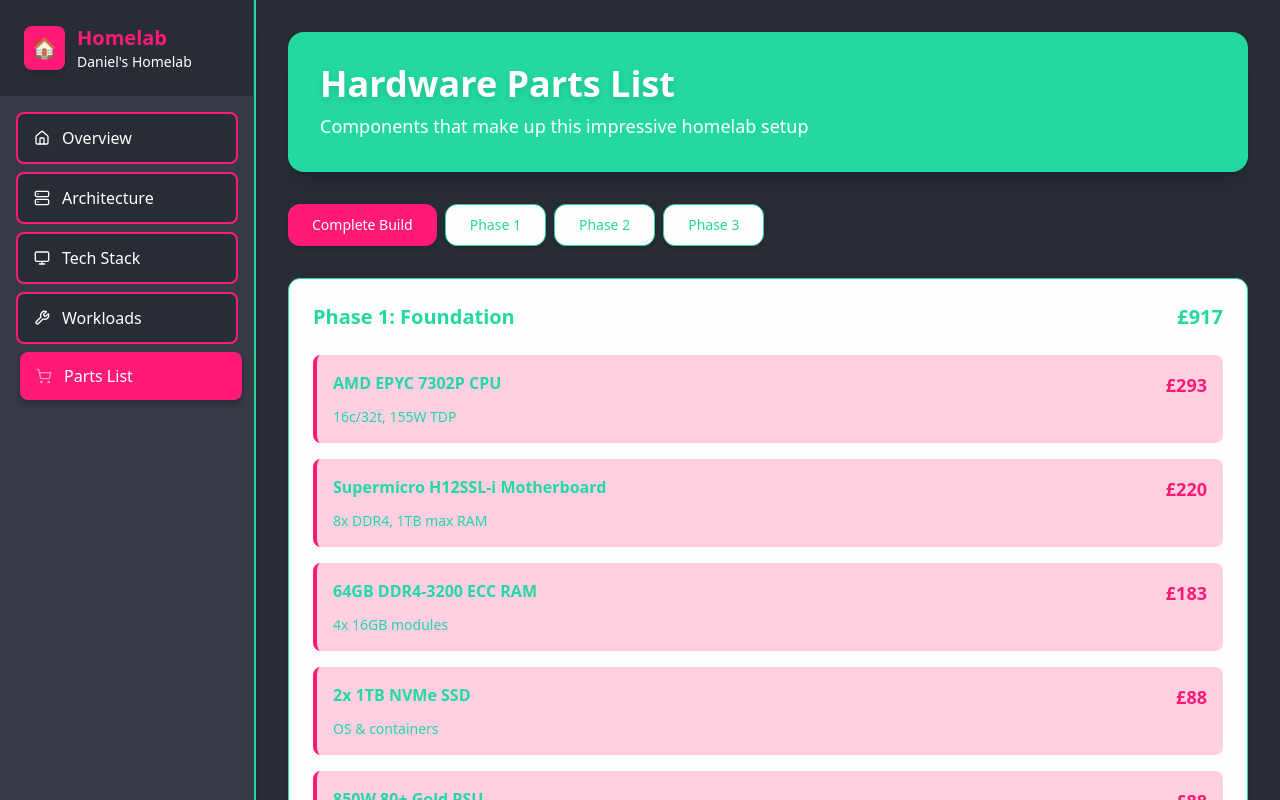
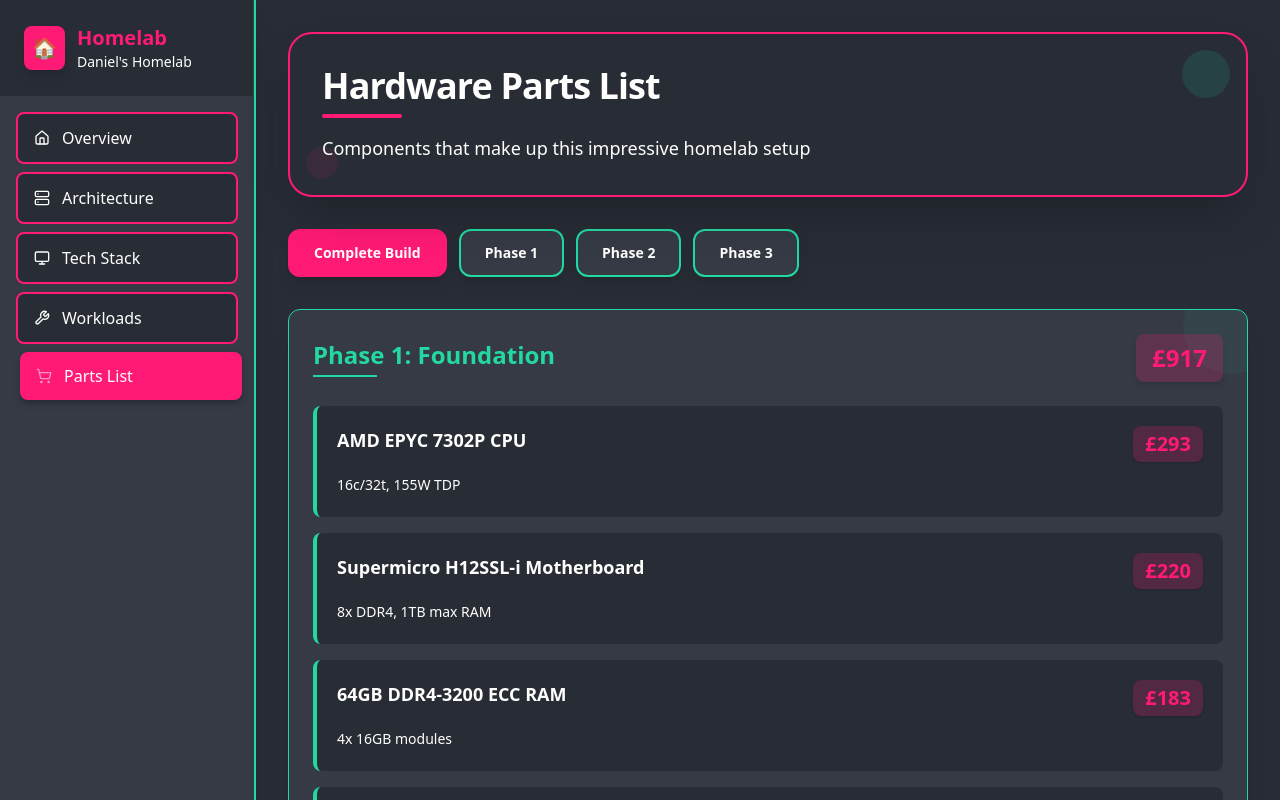
Before and after one commit to danielbooth-cloud/homelab, a SvelteKit app: page / in a window 1280 px wide. Both pictures are taken after a click on the button "Parts List". Shown: the top 800 px of the page. Built offline with nearby package versions, Linux system fonts and the light colour scheme.

Commit message:
feat(theming): update parts list page

```diff
--- a/src/routes/PartsSection.svelte
+++ b/src/routes/PartsSection.svelte
@@ -61,17 +61,22 @@
 </script>
 
 <div class="space-y-8">
-  <div class="bg-(--color-palette-emerald) text-(--color-palette-light) p-8 rounded-2xl shadow-xl relative overflow-hidden">
+  <div class="bg-[var(--color-palette-dark)] border-2 border-[var(--color-palette-pink)] text-[var(--color-palette-light)] p-8 rounded-3xl shadow-2xl transform hover:scale-[1.005] transition-all duration-500 relative overflow-hidden">
+    <div class="absolute top-4 right-4 w-12 h-12 bg-[var(--color-palette-faded-emerald)] rounded-full opacity-60"></div>
+    <div class="absolute bottom-4 left-4 w-8 h-8 bg-[var(--color-palette-faded-pink)] rounded-full opacity-40"></div>
     <div class="relative z-10">
-      <h2 class="text-4xl font-extrabold mb-2 drop-shadow-md">Hardware Parts List</h2>
-      <p class="text-lg">Components that make up this impressive homelab setup</p>
+      <div class="mb-4">
+        <h2 class="text-4xl font-black mb-2 tracking-tight">Hardware Parts List</h2>
+        <div class="w-20 h-1 bg-[var(--color-palette-pink)] rounded-full"></div>
+      </div>
+      <p class="text-lg font-light leading-relaxed">Components that make up this impressive homelab setup</p>
     </div>
   </div>
-  <div class="flex gap-2 flex-wrap">
+  <div class="flex gap-3 flex-wrap">
     {#each ['all', 'phase1', 'phase2', 'phase3'] as phase}
       <button
         onclick={() => selectedPhase = phase}
-        class="px-6 py-2.5 rounded-xl text-sm font-medium shadow-md transition-all duration-300 transform hover:scale-105 {selectedPhase === phase ? 'bg-(--color-palette-pink) text-(--color-palette-light)' : 'bg-(--color-palette-light) text-(--color-palette-emerald) border border-(--color-palette-emerald)'}"
+        class="px-6 py-3 rounded-xl text-sm font-bold shadow-lg transition-all duration-300 transform hover:scale-105 hover:shadow-xl {selectedPhase === phase ? 'bg-[var(--color-palette-pink)] text-[var(--color-palette-light)] border-2 border-[var(--color-palette-pink)]' : 'bg-[var(--color-palette-faded-slate)] text-[var(--color-palette-light)] border-2 border-[var(--color-palette-emerald)] hover:border-[var(--color-palette-pink)] hover:bg-[var(--color-palette-faded-pink)]'}"
       >
         {phase === 'all' ? 'Complete Build' : `Phase ${phase.slice(-1)}`}
       </button>
@@ -79,31 +84,45 @@
   </div>
   <div class="space-y-6">
     {#each phases as phase, i}
-      <div class="bg-(--color-palette-light) rounded-xl shadow-xl border border-(--color-palette-emerald) p-6 transform hover:scale-[1.01] transition-all duration-300" style="transition-delay: {i * 100}ms">
-        <div class="flex justify-between items-center mb-6">
+      <div class="bg-[var(--color-palette-faded-slate)] rounded-xl shadow-xl border border-[var(--color-palette-emerald)] p-6 transform hover:scale-[1.015] hover:shadow-2xl hover:border-[var(--color-palette-pink)] transition-all duration-300 relative overflow-hidden group" style="transition-delay: {i * 100}ms">
+        <div class="absolute -top-8 -right-8 w-24 h-24 bg-[var(--color-palette-faded-emerald)] rounded-full opacity-30 group-hover:opacity-50 transition-opacity duration-300"></div>
+        <div class="flex justify-between items-center mb-6 relative z-10">
           <div>
-            <h3 class="text-xl font-bold text-(--color-palette-emerald)">{phase.title}</h3>
-            <p class="text-(--color-palette-emerald)">{phase.timeline}</p>
+            <h3 class="text-2xl font-bold text-[var(--color-palette-emerald)] group-hover:text-[var(--color-palette-pink)] transition-colors duration-300">{phase.title}</h3>
+            <div class="w-16 h-0.5 bg-[var(--color-palette-emerald)] mt-1 group-hover:bg-[var(--color-palette-pink)] transition-colors duration-300"></div>
           </div>
-          <div class="text-xl font-bold text-(--color-palette-emerald)">£{phase.cost.toLocaleString()}</div>
+          <div class="text-2xl font-bold text-[var(--color-palette-pink)] bg-[var(--color-palette-faded-pink)] px-4 py-2 rounded-lg shadow-md">£{phase.cost.toLocaleString()}</div>
         </div>
-        <div class="space-y-4">
+        <div class="space-y-4 relative z-10">
           {#each phase.items as item, j}
-            <div class="bg-(--color-palette-faded-pink) rounded-lg p-4 border-l-4 border-(--color-palette-pink) transform hover:translate-x-1 transition-all duration-200" style="transition-delay: {j * 50}ms">
-              <div class="flex justify-between items-start mb-2">
-                <h4 class="font-bold text-(--color-palette-emerald)">{item.name}</h4>
-                <span class="text-lg font-bold text-(--color-palette-pink)">£{item.price}</span>
+            <div class="bg-[var(--color-palette-dark)] rounded-lg p-5 border-l-4 border-[var(--color-palette-emerald)] transform hover:translate-x-2 hover:scale-[1.02] hover:border-l-[var(--color-palette-pink)] hover:shadow-lg transition-all duration-300 group/item" style="transition-delay: {j * 50}ms">
+              <div class="flex justify-between items-start mb-3">
+                <h4 class="font-bold text-[var(--color-palette-light)] text-lg group-hover/item:text-[var(--color-palette-emerald)] transition-colors duration-300">{item.name}</h4>
+                <span class="text-xl font-bold text-[var(--color-palette-pink)] bg-[var(--color-palette-faded-pink)] px-3 py-1 rounded-lg shadow-sm">£{item.price}</span>
               </div>
-              <p class="text-sm text-(--color-palette-emerald)">{item.specs}</p>
+              <p class="text-sm text-[var(--color-palette-light)] leading-relaxed group-hover/item:text-[var(--color-palette-emerald)] transition-colors duration-300">{item.specs}</p>
             </div>
           {/each}
         </div>
       </div>
     {/each}
   </div>
-  <div class="bg-(--color-palette-light) p-6 rounded-xl shadow-lg border border-(--color-palette-emerald)">
-    <div class="text-2xl font-bold text-(--color-palette-emerald) text-center mt-4">
-      Total Investment: £{totalCost.toLocaleString()}
+  <div class="bg-[var(--color-palette-dark)] border-2 border-[var(--color-palette-emerald)] p-8 rounded-2xl shadow-2xl hover:border-[var(--color-palette-pink)] hover:shadow-3xl transition-all duration-500 relative overflow-hidden group">
+    <div class="absolute -top-16 -right-16 w-32 h-32 bg-[var(--color-palette-faded-emerald)] rounded-full opacity-20 group-hover:opacity-40 transition-opacity duration-500"></div>
+    <div class="absolute top-8 right-6 w-8 h-8 bg-[var(--color-palette-pink)] rounded-full opacity-40 animate-pulse"></div>
+    <div class="absolute top-16 left-16 w-6 h-6 bg-[var(--color-palette-emerald)] rounded-full opacity-50 group-hover:bg-[var(--color-palette-pink)] transition-colors duration-300"></div>
+    <div class="absolute top-20 right-12 w-10 h-10 bg-[var(--color-palette-pink)] rounded-full opacity-35 group-hover:bg-[var(--color-palette-emerald)] transition-colors duration-300"></div>
+    <div class="absolute top-28 left-6 w-4 h-4 bg-[var(--color-palette-emerald)] rounded-full opacity-60 animate-pulse"></div>
+    <div class="absolute bottom-8 left-8 w-12 h-12 bg-[var(--color-palette-faded-pink)] rounded-full opacity-30 group-hover:opacity-50 transition-opacity duration-300"></div>
+    <div class="absolute bottom-16 right-20 w-5 h-5 bg-[var(--color-palette-emerald)] rounded-full opacity-45 group-hover:scale-110 transition-transform duration-300"></div>
+    <div class="relative z-10 text-center">
+      <div class="text-3xl font-black text-[var(--color-palette-emerald)] mb-2 group-hover:text-[var(--color-palette-pink)] transition-colors duration-300">
+        Total Investment
+      </div>
+      <div class="text-4xl font-black text-[var(--color-palette-pink)] bg-[var(--color-palette-faded-pink)] px-6 py-3 rounded-xl shadow-lg inline-block transform group-hover:scale-105 transition-transform duration-300">
+        £{totalCost.toLocaleString()}
+      </div>
+      <p class="text-[var(--color-palette-light)] mt-3 text-lg">Professional-grade homelab infrastructure</p>
     </div>
   </div>
 </div>
```
